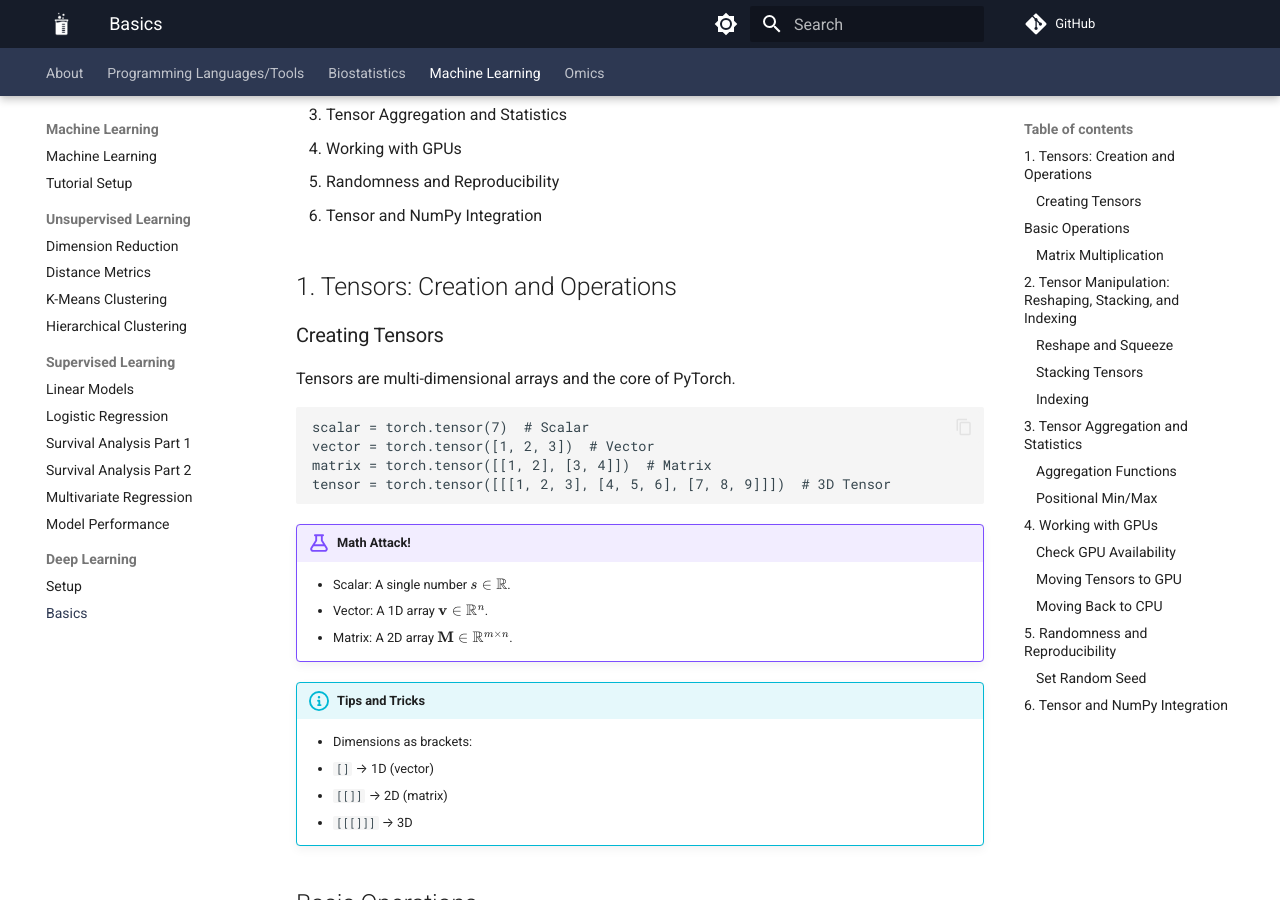
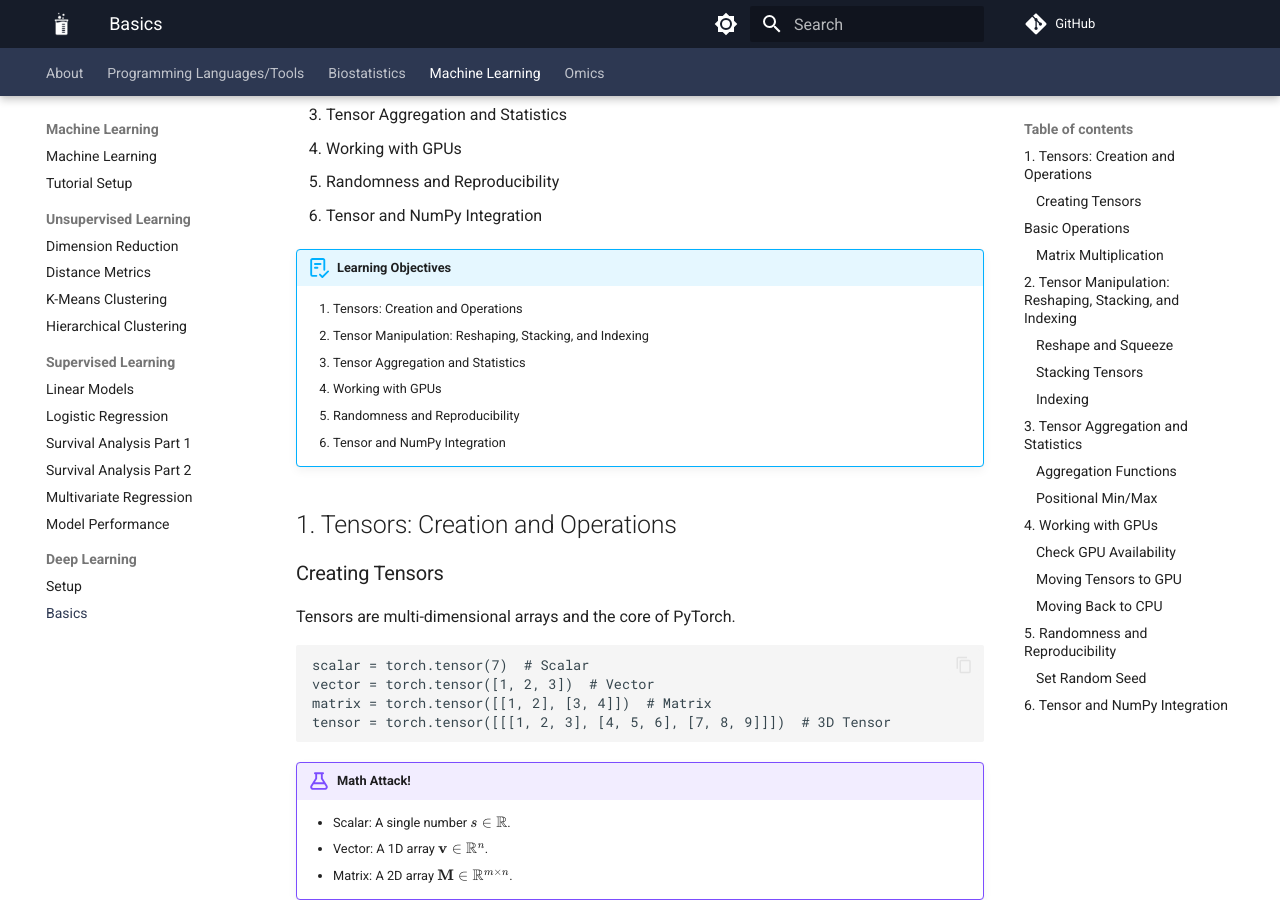
Before and after one commit to comp-tox-jhu/CompToxLab, an MkDocs documentation site: the page built from docs/machine_learning/deep_learning/01_basics.md, in a window 1280 px wide and 900 px high, scrolled down 927 px. Built offline with MkDocs 1.6.1 and Material for MkDocs 9.7.7, drawn with Linux system fonts in a browser that asks for light colours; comment, search, counter and statistics services are not loaded.

Commit message:
Update 01_basics.md

```diff
--- a/docs/machine_learning/deep_learning/01_basics.md
+++ b/docs/machine_learning/deep_learning/01_basics.md
@@ -30,6 +30,14 @@
 4. Working with GPUs
 5. Randomness and Reproducibility
 6. Tensor and NumPy Integration
+
+!!! abstract "Learning Objectives"
+    1. Tensors: Creation and Operations
+    2. Tensor Manipulation: Reshaping, Stacking, and Indexing
+    3. Tensor Aggregation and Statistics
+    4. Working with GPUs
+    5. Randomness and Reproducibility
+    6. Tensor and NumPy Integration
 
 ## 1. Tensors: Creation and Operations
 ### Creating Tensors
```
